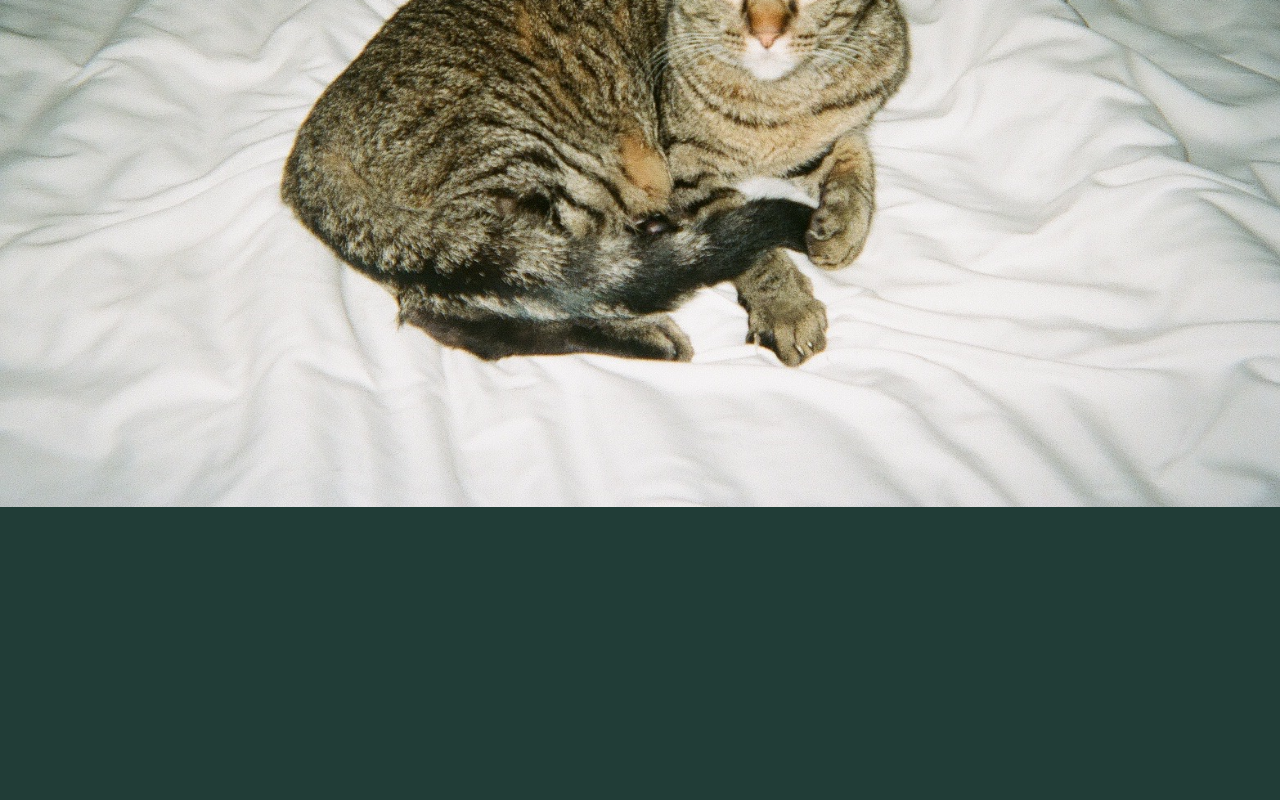
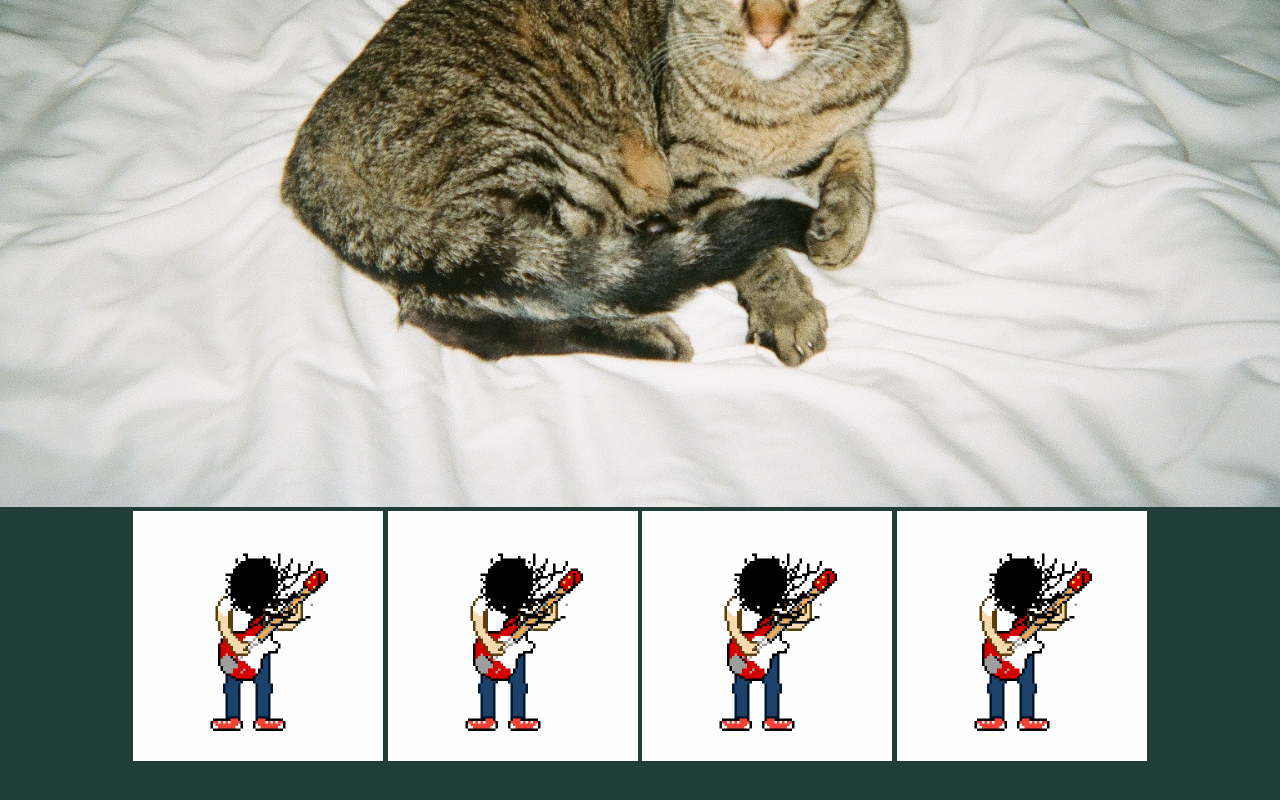
Before and after one commit to jamo-is/jamo-is.github.io, a plain HTML site: page index.html in a window 1280 px wide. Shown: the part 523-1323 px from the top of the page. Drawn offline with Linux system fonts and the light colour scheme.

Commit message:
Including gifs

```diff
--- a/index.html
+++ b/index.html
@@ -11,6 +11,10 @@
 	<p> This is a website for the group of Jack Morrissey, Sophie Mearns, Ivan Mairesse, and Sam Warford. Enjoy :) </p>
 	<br>
 	<img src="ramona.JPG" alt="Ramona">
+	<img src="rocker.gif" alt="Jack" height="250" width="250">
+	<img src="rocker.gif" alt="Sophie" height="250" width="250">
+	<img src="rocker.gif" alt="Ivan" height="250" width="250">
+	<img src="rocker.gif" alt="Sam" height="250" width="250">
 
 </body>
 </html>
```
Also changed, not shown: rocker.gif (added).
